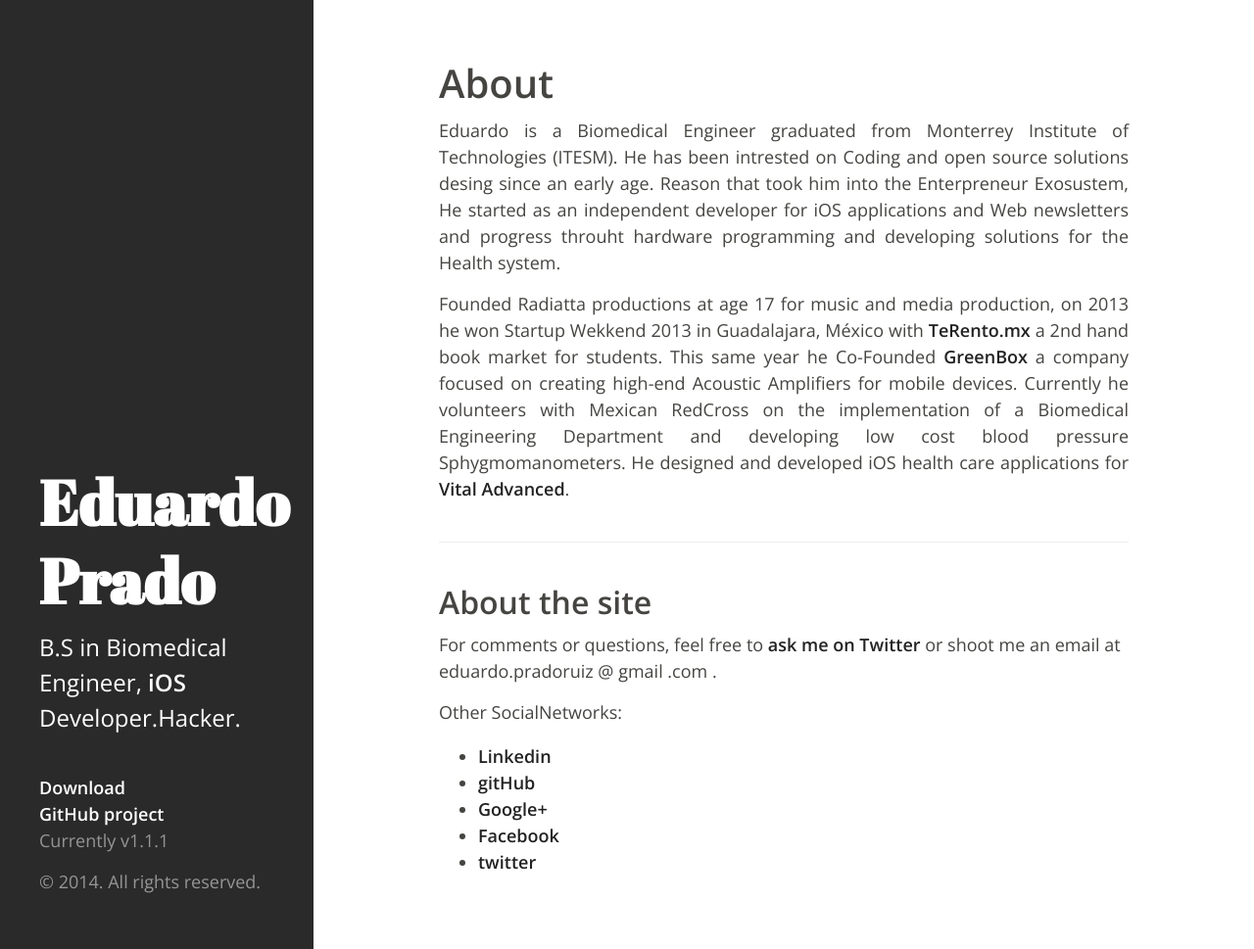
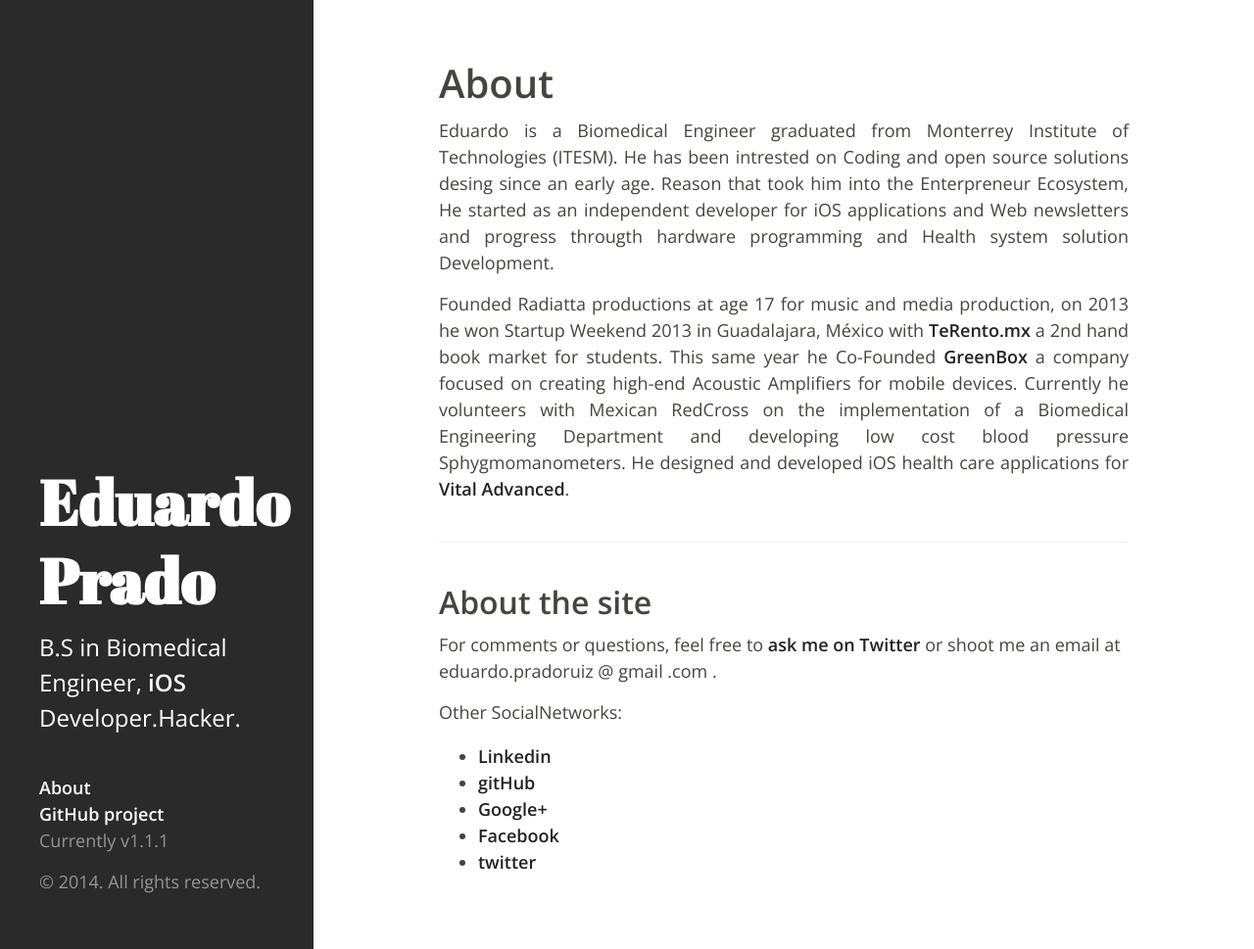
Before and after one commit to radiatta/radiatta.github.io, a Jekyll site: the page built from about.html, in a window 1280 px wide and 969 px high. Shown: the whole window at 98% size. Built offline with Jekyll 4.4.1, drawn with Linux system fonts in a browser that asks for light colours; Markdown is read by kramdown in place of the engine named in the settings.

Commit message:
default layout changes

```diff
--- a/_layouts/default.html
+++ b/_layouts/default.html
@@ -13,7 +13,7 @@
         <div class="colophon">
           <ul class="colophon-links">
             <li>
-              <a href="https://github.com/mdo/hyde/archive/v{{ site.version }}.zip">Download</a>
+              <a href="about.html">About</a>
             </li>
             <li>
               <a href="https://github.com/mdo/hyde">GitHub project</a>
--- a/about.html
+++ b/about.html
@@ -8,9 +8,9 @@ title: About
   <h1 class="page-title">About</h1>
 
 
-  <p align="justify">Eduardo is a Biomedical Engineer graduated from Monterrey Institute of Technologies (ITESM). He has been intrested on Coding and open source solutions desing since an early age. Reason that took him into the Enterpreneur Exosustem, He started as an independent developer for iOS applications and Web newsletters and progress throuht hardware programming and developing solutions for the Health system.</p>
+  <p align="justify">Eduardo is a Biomedical Engineer graduated from Monterrey Institute of Technologies (ITESM). He has been intrested on Coding and open source solutions desing since an early age. Reason that took him into the Enterpreneur Ecosystem, He started as an independent developer for iOS applications and Web newsletters and progress througth hardware programming and Health system solution Development.</p>
 
-  <p align="justify">Founded Radiatta productions at age 17 for music and media production, on 2013 he won Startup Wekkend 2013 in Guadalajara, México with <a href="terento.mx">TeRento.mx </a> a 2nd hand book market for students. This same year he Co-Founded <a href="https://www.facebook.com/pages/Greenbox-Bocina/257384667742256">GreenBox</a> a company focused on creating high-end Acoustic Amplifiers for mobile devices. Currently he volunteers with Mexican RedCross on the implementation of a Biomedical Engineering Department and developing low cost blood pressure Sphygmomanometers. He designed and developed iOS health care applications for <a href="http://http://www.vitaladvanced.com"> Vital Advanced</a>.</p>
+  <p align="justify">Founded Radiatta productions at age 17 for music and media production, on 2013 he won Startup Weekend 2013 in Guadalajara, México with <a href="terento.mx">TeRento.mx </a> a 2nd hand book market for students. This same year he Co-Founded <a href="https://www.facebook.com/pages/Greenbox-Bocina/257384667742256">GreenBox</a> a company focused on creating high-end Acoustic Amplifiers for mobile devices. Currently he volunteers with Mexican RedCross on the implementation of a Biomedical Engineering Department and developing low cost blood pressure Sphygmomanometers. He designed and developed iOS health care applications for <a href="http://http://www.vitaladvanced.com"> Vital Advanced</a>.</p>
 
   <hr>
 
```
